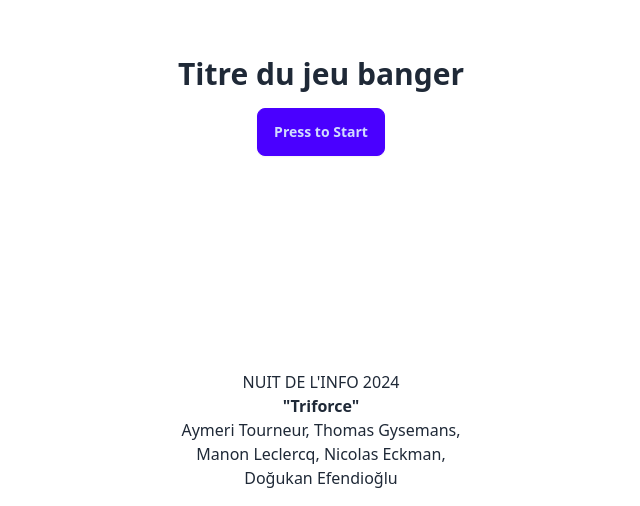
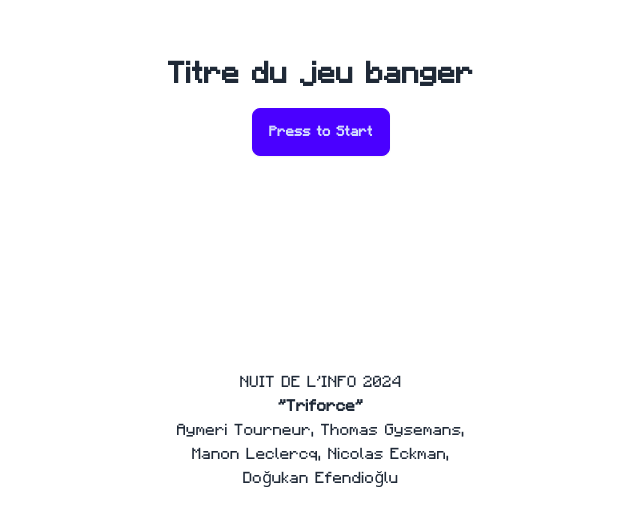
Before and after one commit to Yoshiip/ndi, a SvelteKit app: page / in a window 1280 px wide. Shown: the part 294-800 px from the top of the page, without its empty margins (319-959 px from the left). Built offline with nearby package versions, Linux system fonts and the light colour scheme.

Commit message:
add font

```diff
--- a/src/app.css
+++ b/src/app.css
@@ -1,6 +1,16 @@
 @import 'tailwindcss/base';
 @import 'tailwindcss/components';
 @import 'tailwindcss/utilities';
+
+@layer base {
+    @font-face {
+        font-family: 'Minecraft';
+        font-style: normal;
+        font-weight: 400;
+        font-display: swap;
+        src: url(/minecraft-font/MinecraftRegular.otf) format('opentype');
+    }
+}
 
 body {
     height: 100vh;
--- a/tailwind.config.ts
+++ b/tailwind.config.ts
@@ -1,11 +1,16 @@
 import type { Config } from 'tailwindcss';
+import { fontFamily } from 'tailwindcss/defaultTheme';
 import daisyui from "daisyui";
 
 export default {
   content: ['./src/**/*.{html,js,svelte,ts}'],
 
   theme: {
-    extend: {}
+    extend: {
+      fontFamily: {
+        "sans": ['"Minecraft"', ...fontFamily.sans],
+      }
+    }
   },
 
   plugins: [daisyui]
```
